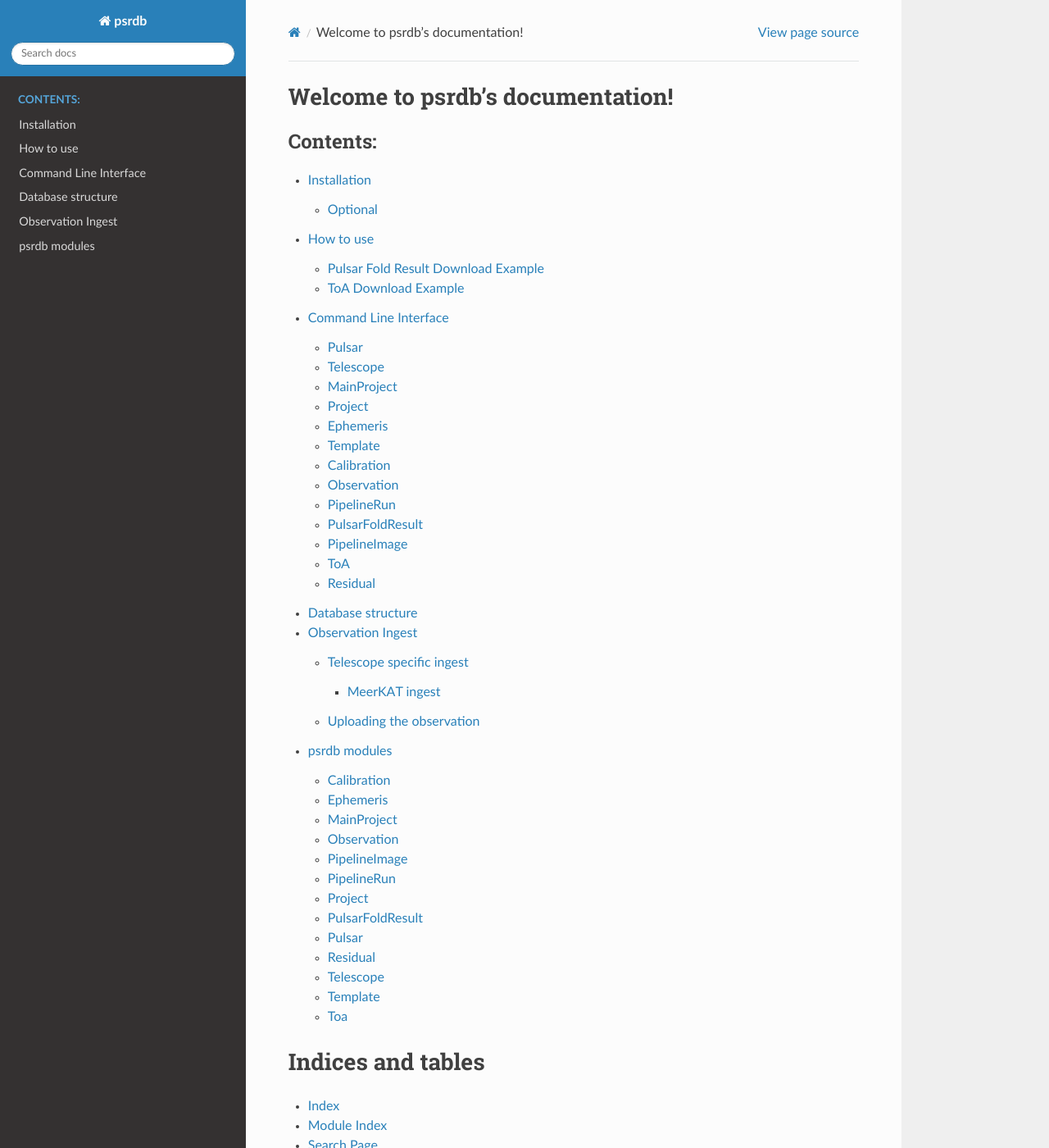
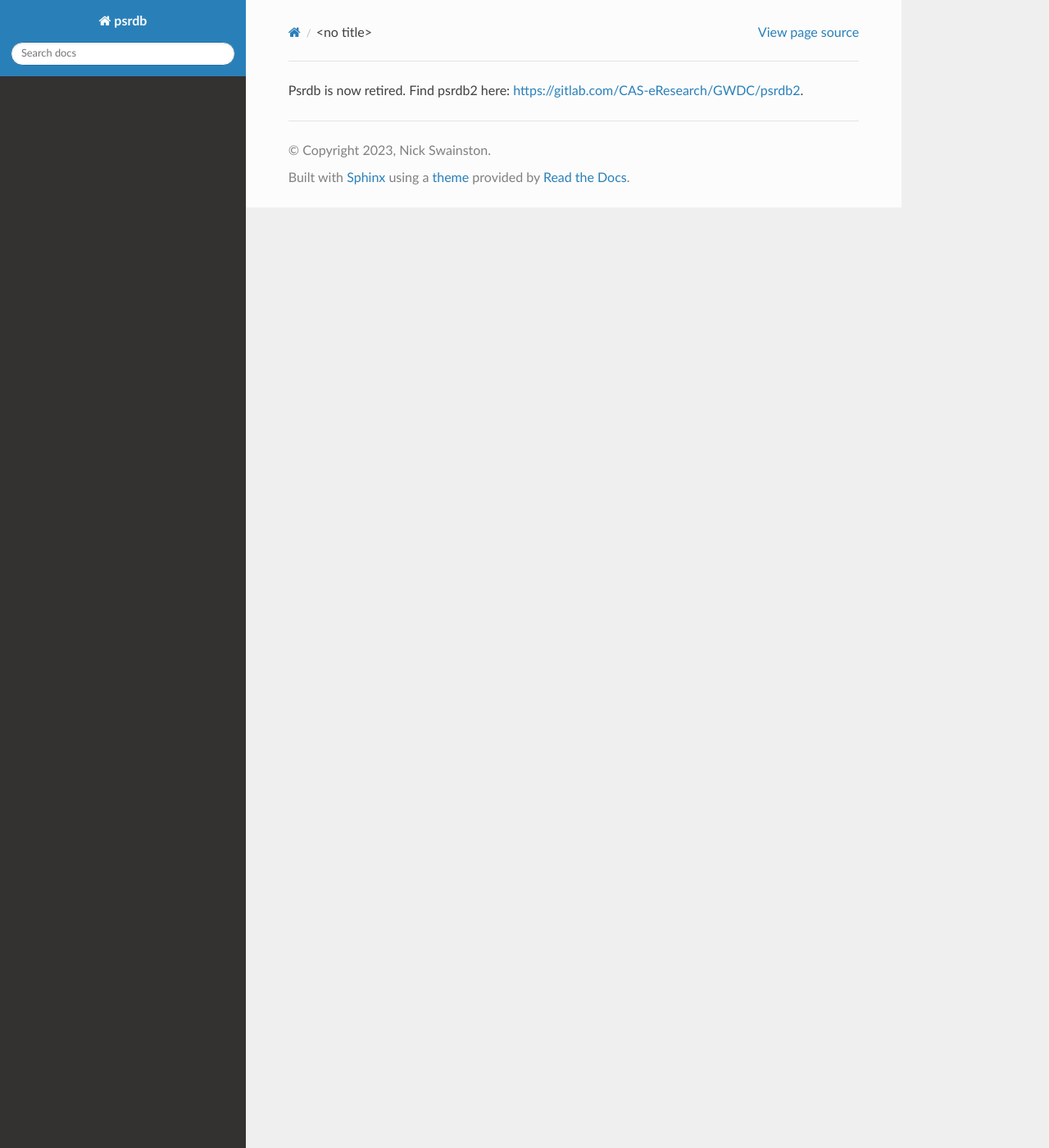
Before and after one commit to OZGrav/psrdb, a Sphinx documentation site: the page built from docs/index.rst, in a window 1280 px wide and 1400 px high. Shown: the whole window at 82% size. Built offline with Sphinx 7.4.7 and the Read the Docs theme 3.1.0, drawn with Linux system fonts in a browser that asks for light colours; comment, search, counter and statistics services are not loaded.

Commit message:
Retire psrdb

```diff
--- a/docs/index.rst
+++ b/docs/index.rst
@@ -1,22 +1,2 @@
-Welcome to psrdb's documentation!
-=================================
-
-.. toctree::
-   :maxdepth: 3
-   :caption: Contents:
-
-   installation
-   how_to_use
-   cli
-   database_structure
-   observation_ingest
-   psrdb_modules
-
-
-
-Indices and tables
-==================
-
-* :ref:`genindex`
-* :ref:`modindex`
-* :ref:`search`
+Psrdb is now retired.
+Find psrdb2 here: https://gitlab.com/CAS-eResearch/GWDC/psrdb2.
```
